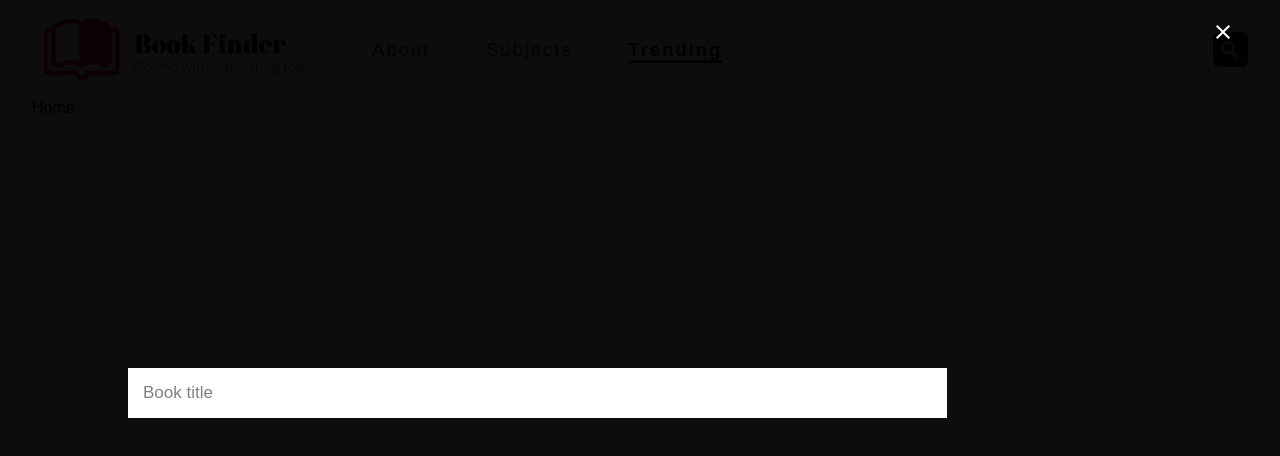
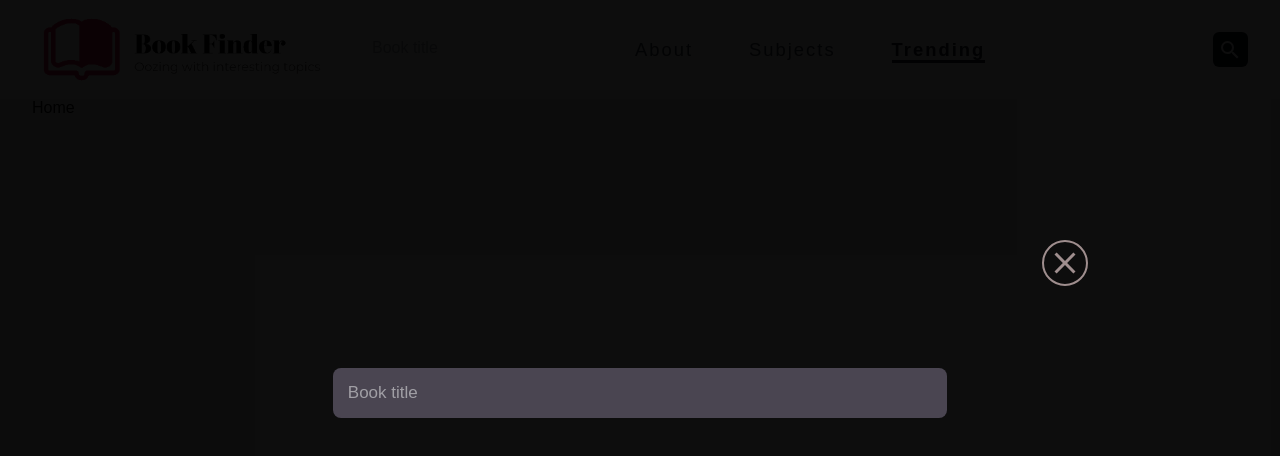
Before and after one commit to DrZero1234/book-finder, a React (Vite) app: page / in a window 1280 px wide. Both pictures are taken after a click on the button "Toggle searchbar". Shown: the top 456 px of the page. Built offline with nearby package versions, Linux system fonts and the light colour scheme.

Commit message:
before creating search as component

```diff
--- a/src/components/Navbar/Navbar.jsx
+++ b/src/components/Navbar/Navbar.jsx
@@ -105,13 +105,24 @@ export const Navbar = () => {
           data-visible="false"
         >
           <h2 className="nav--menu__title">Menu</h2>
-          <li className="nav__item">
+          <li className="nav--item mobile--searchbar">
+            <input
+              name="q"
+              id="book_searchbar"
+              aria-label="Search books"
+              placeholder="Book title"
+              type="search"
+              ref={searchTextRef}
+              form="search_form"
+            />
+          </li>
+          <li className="nav--item">
             <NavLink to="about">About</NavLink>
           </li>
-          <li className="nav__item">
+          <li className="nav--item">
             <NavLink to="subjects">Subjects</NavLink>
           </li>
-          <li className="nav__item">
+          <li className="nav--item">
             <NavLink to="">Trending</NavLink>
           </li>
         </ul>
@@ -123,7 +134,7 @@ export const Navbar = () => {
           ref={closeOverlayRef}
           onClick={() => handleCloseOverlay()}
         >
-          <MdClose size="24px" color="white" />
+          <MdClose size="36px" />
           <span className="sr-only">Cancel search</span>
         </button>
         <div className="overlay--content">
--- a/src/components/Navbar/Navbar.scss
+++ b/src/components/Navbar/Navbar.scss
@@ -35,19 +35,37 @@
 
 .close--overlay {
   position: absolute;
-  top: 20px;
-  right: 45px;
+  top: 30vh;
+  right: 15vw;
   font-size: 60px;
   cursor: pointer;
+  color: #9f8e8e;
+  padding: 0.05em;
+  border: 2px solid #9f8e8e;
+  border-radius: 50vw;
+  transition: all 100ms ease-in;
+}
+
+.close--overlay:hover {
+  border-color: base.$color-gray-2;
+  color: base.$color-gray-2;
 }
 
 .overlay input[type="search"] {
   padding: 15px;
   font-size: 17px;
   border: none;
-  float: left;
-  width: 80%;
-  background: white;
+  width: 60%;
+  background: #4a4551;
+  color: base.$color-gray-2;
+  border-radius: 8px;
+  min-width: 150px;
+}
+
+.overlay input:active,
+.overlay input:focus,
+.overlay input:focus-visible {
+  outline: none;
 }
 
 .navbar--wrapper {
@@ -88,13 +106,13 @@
 .primary--navigation[data-visible="true"] {
   transform: translateX(0%);
 }
-.nav__item:not(:last-child) {
+.nav--item:not(:last-child) {
   @media (max-width: 64rem) {
     border-bottom: 1px solid black;
   }
 }
 
-.nav__item {
+.nav--item {
   padding: 12px 16px;
 
   a {
@@ -141,6 +159,11 @@
   top: 2rem;
   left: 2rem;
   z-index: 9999;
+
+  &:hover {
+    cursor: pointer;
+  }
+
   @media (min-width: 64rem) {
     display: none;
   }
@@ -182,4 +205,8 @@
     transform: scale(1.2);
     cursor: pointer;
   }
+
+  @media (max-width: 64rem) {
+    display: none;
+  }
 }
```
